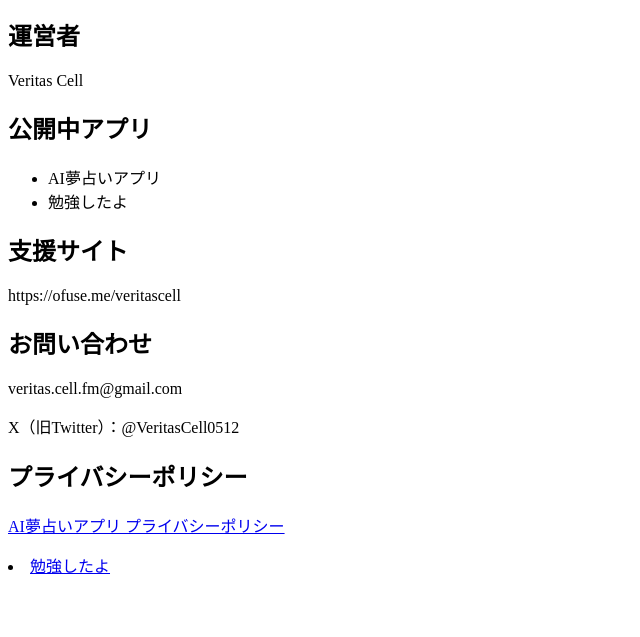
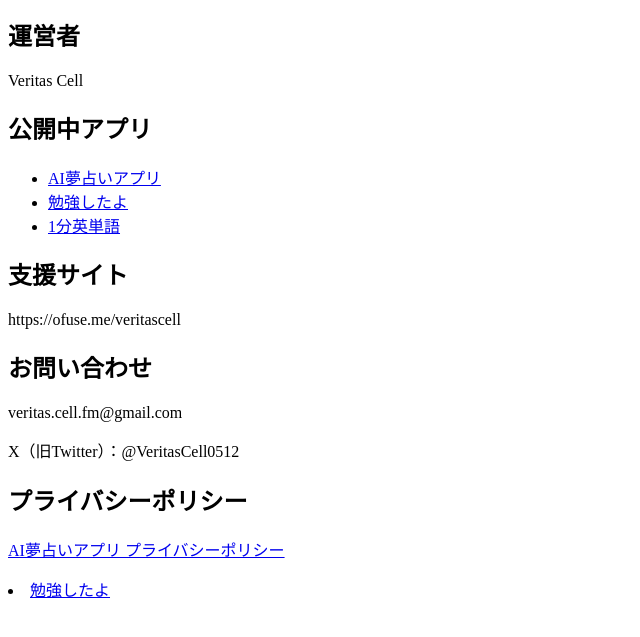
Before and after one commit to veritascellfm-web/veritas.cell.fmweb, a plain HTML site: page index.html in a window 1280 px wide. Shown: the part 107-744 px from the top of the page, without its empty margins (0-640 px from the left). Drawn offline with Linux system fonts and the light colour scheme.

Commit message:
Update index.html

```diff
--- a/index.html
+++ b/index.html
@@ -20,8 +20,9 @@ Veritas Cellは個人事業としてアプリ・ゲームの企画および開
 
 <h2>公開中アプリ</h2>
 <ul>
-<li>AI夢占いアプリ</li>
-<li>勉強したよ</li>
+<li><a href="https://play.google.com/store/apps/details?id=fm.veritascell.dreamoracle">AI夢占いアプリ</a></li>
+<li><a href="https://play.google.com/store/apps/details?id=fm.veritascell.benkyoushitayo">勉強したよ</a></li>
+<li><a href="https://1min-eitango.pages.dev">1分英単語</a></li>
 </ul>
 
   <h2>支援サイト</h2>
```
